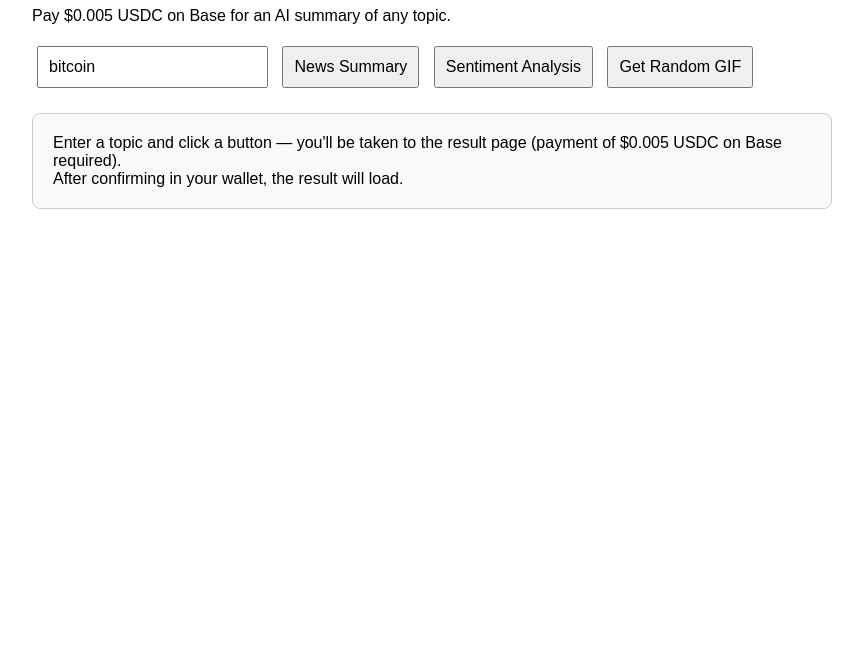
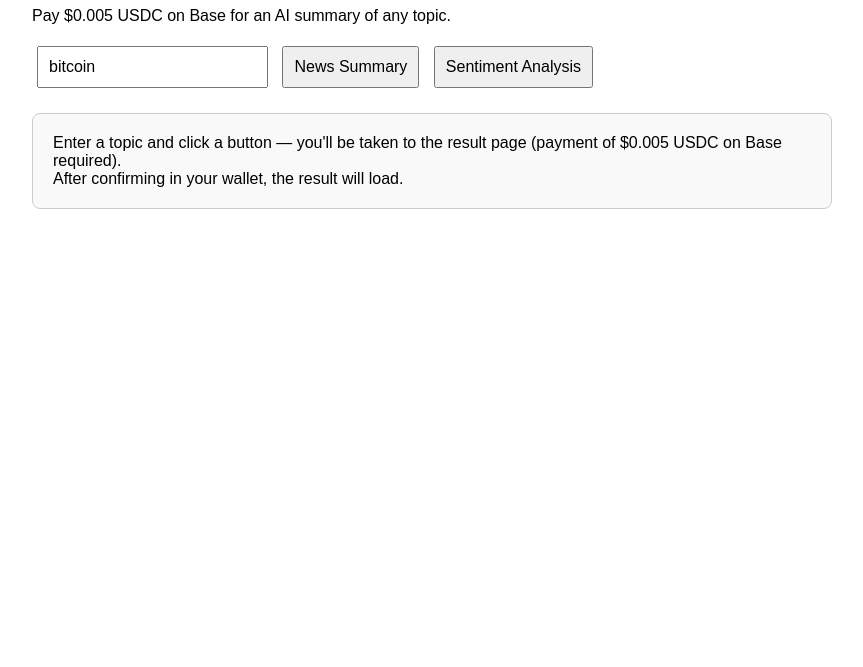
Before and after one commit to flipside-tech/news-summarizer-x402, a website: page public/index.html in a window 1280 px wide. Shown: the part 133-800 px from the top of the page, without its empty margins (208-1071 px from the left). Drawn offline with Linux system fonts and the light colour scheme.

Commit message:
remove gif button

```diff
--- a/public/index.html
+++ b/public/index.html
@@ -18,7 +18,6 @@
 
   <button onclick="location.href='/summarize?topic=' + encodeURIComponent(document.getElementById('topic').value) + '&limit=10'">News Summary</button>
   <button onclick="location.href='/sentiment?topic=' + encodeURIComponent(document.getElementById('topic').value) + '&limit=20'">Sentiment Analysis</button>
- <button onclick="location.href='/gif?topic=' + encodeURIComponent(document.getElementById('topic').value || 'funny')">Get Random GIF</button>
 
  <div id="result">
     Enter a topic and click a button — you'll be taken to the result page (payment of $0.005 USDC on Base required).<br>
```
